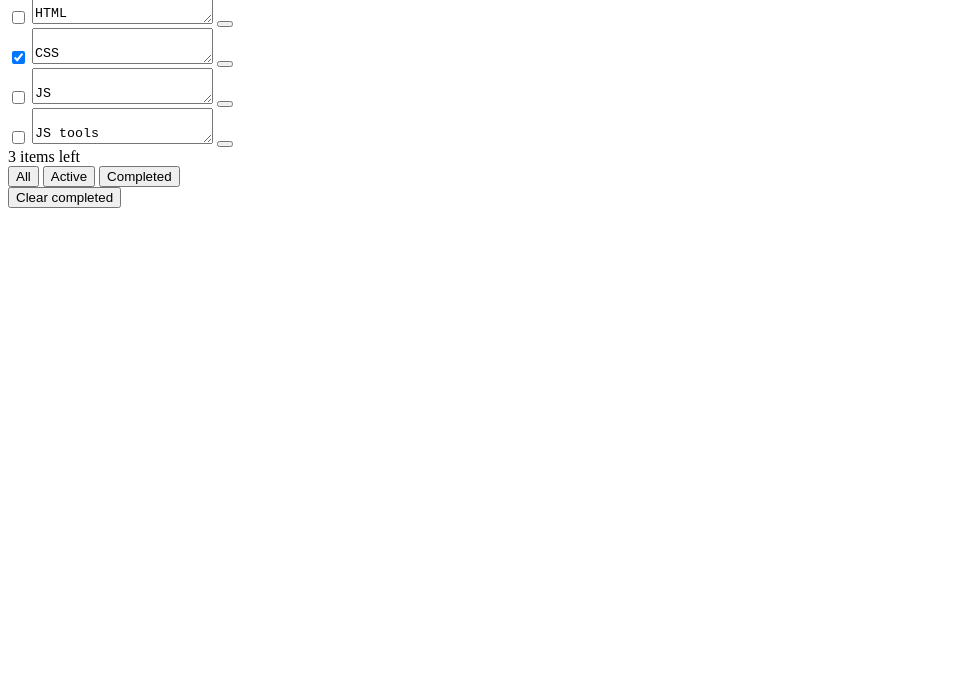
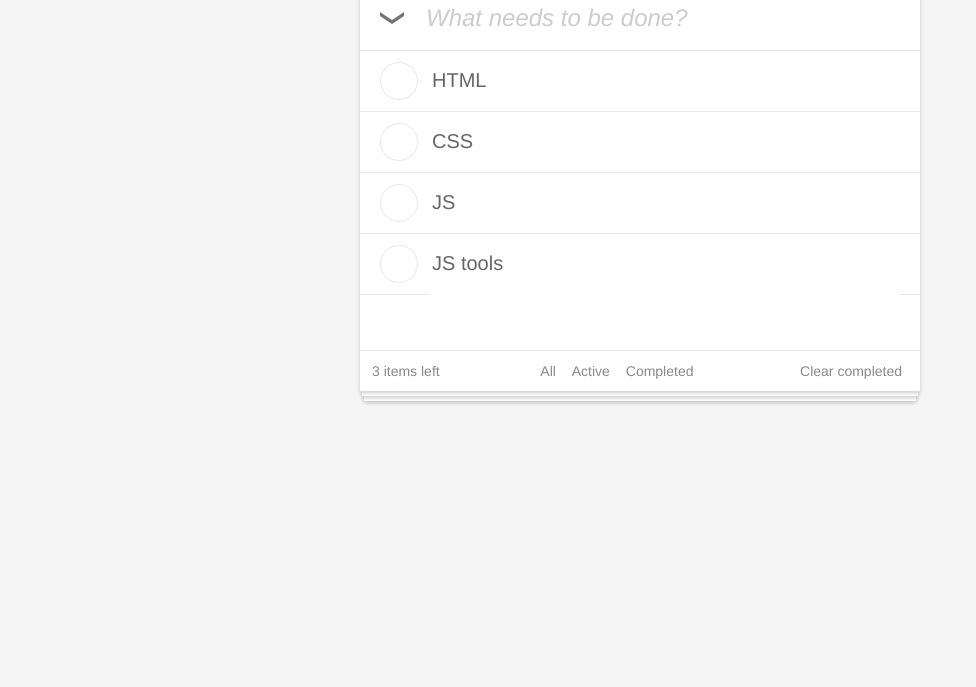
Before and after one commit to ok-technopolis-autumn-2017/Nadia_Poletova, a plain HTML site: page index.html in a window 1280 px wide. Shown: the part 113-800 px from the top of the page, without its empty margins (0-976 px from the left). Drawn offline with Linux system fonts and the light colour scheme.

Commit message:
css homework

```diff
--- a/index.html
+++ b/index.html
@@ -4,6 +4,7 @@
 <head>
     <meta charset="utf-8"/>
     <title>TODOS</title>
+    <link href="styles/default.css" rel="stylesheet">
 </head>
 
 <body>
@@ -14,49 +15,79 @@
     <div class="todos-main">
 
         <div class="todos-add">
-            <button class="todos-add_select-all"
-                    area-label="Mark all as completed">
+            <button class="todos-add_select-all" area-label="Mark all as completed">
+                <div class="todos-add_select-all_icon"></div>
             </button>
-            <input class="todos-add_input" placeholder="add"
+           <div class="todos-add_in">
+               <input class="todos-add_input" placeholder="What needs to be done?"
                    aria-label="Items for todo adding">
+           </div>
         </div>
 
         <div class="todos-list">
-
             <div class="todo-item">
+                <div class="todo-item_checkbox">
+                    <label class="todo-item_checkbox-layers">
                         <input type="checkbox" class="todo-item_ready-mark"
                             aria-label="Mark as (un)performed">
-                <textarea class="todo-item_text">
-                                HTML
-                            </textarea>
+                        <div class="todo-item_ready-img"></div>
+                    </label>
+                </div>
+                <div class="todo-item_textbox">
+                    <textarea class="todo-item_text">HTML</textarea>
+                </div>
+
                 <button class="todo-item_remove" aria-label="Delete todo"></button>
+
             </div>
 
             <div class="todo-item __ready">
-                <input type="checkbox" checked="checked" class="todo-item_ready-mark"
+                <div class="todo-item_checkbox">
+                    <label class="todo-item_checkbox-layers">
+                        <input type="checkbox" class="todo-item_ready-mark"
                                aria-label="Mark as (un)performed">
-                <textarea class="todo-item_text">
-                                CSS
-                            </textarea>
+                        <div class="todo-item_ready-img"></div>
+                    </label>
+                </div>
+                <div class="todo-item_textbox">
+                    <textarea class="todo-item_text">CSS</textarea>
+                </div>
+
                     <button class="todo-item_remove" aria-label="Delete todo"></button>
+
+            </div>
+
+
+            <div class="todo-item">
+                <div class="todo-item_checkbox">
+                    <label class="todo-item_checkbox-layers">
+                        <input type="checkbox" class="todo-item_ready-mark"
+                               aria-label="Mark as (un)performed">
+                        <div class="todo-item_ready-img"></div>
+                    </label>
+                </div>
+                <div class="todo-item_textbox">
+                    <textarea class="todo-item_text">JS</textarea>
+                </div>
+
+                    <button class="todo-item_remove" aria-label="Delete todo"></button>
+
             </div>
 
             <div class="todo-item">
+                <div class="todo-item_checkbox">
+                    <label class="todo-item_checkbox-layers">
                         <input type="checkbox" class="todo-item_ready-mark"
                                aria-label="Mark as (un)performed">
-                <textarea class="todo-item_text">
-                                JS
-                            </textarea>
-                <button class="todo-item_remove" aria-label="Delete todo"></button>
+                        <div class="todo-item_ready-img"></div>
+                    </label>
+                </div>
+                <div class="todo-item_textbox">
+                    <textarea class="todo-item_text">JS tools</textarea>
                 </div>
 
-            <div class="todo-item">
-                <input type="checkbox" class="todo-item_ready-mark"
-                       aria-label="Mark as (un)performed">
-                <textarea class="todo-item_text">
-                                JS tools
-                            </textarea>
                     <button class="todo-item_remove" aria-label="Delete todo"></button>
+
             </div>
 
         </div>
@@ -86,3 +117,4 @@
 </div>
 </body>
 </html>
+<!--not value-->
```
Lines whose indentation alone changed are shown as unchanged.
